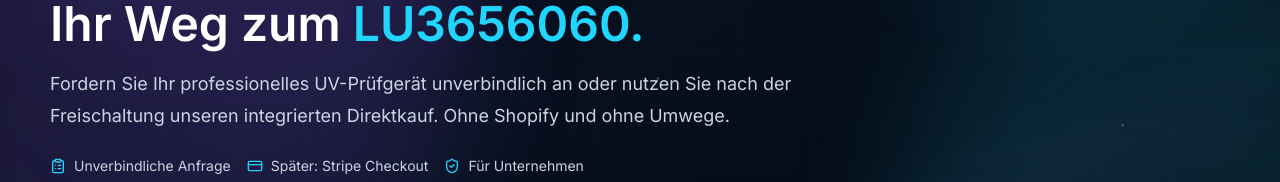
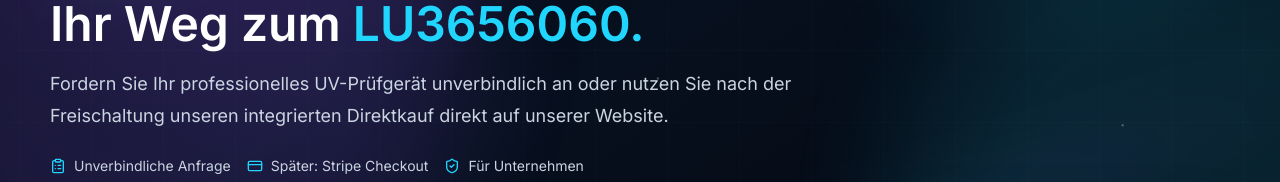
Before and after one commit to Diaa6969/luvipro-website, a Next.js app: page /order in a window 1280 px wide. Shown: the part 329-511 px from the top of the page. Built offline with nearby package versions, Linux system fonts and the light colour scheme.

Commit message:
Refine professional direct-ordering copy

```diff
--- a/src/app/order/page.tsx
+++ b/src/app/order/page.tsx
@@ -35,7 +35,7 @@ export default async function OrderPage({ searchParams }: { searchParams: Search
             Ihr Weg zum <span className="text-pulse">LU3656060.</span>
           </h1>
           <p className="mt-5 max-w-3xl text-lg leading-8 text-slate-300">
-            Fordern Sie Ihr professionelles UV-Prüfgerät unverbindlich an oder nutzen Sie nach der Freischaltung unseren integrierten Direktkauf. Ohne Shopify und ohne Umwege.
+            Fordern Sie Ihr professionelles UV-Prüfgerät unverbindlich an oder nutzen Sie nach der Freischaltung unseren integrierten Direktkauf direkt auf unserer Website.
           </p>
           <div className="mt-6 flex flex-wrap gap-4 text-sm text-slate-300">
             <span className="inline-flex items-center gap-2"><ClipboardList className="h-4 w-4 text-pulse" /> Unverbindliche Anfrage</span>
```
